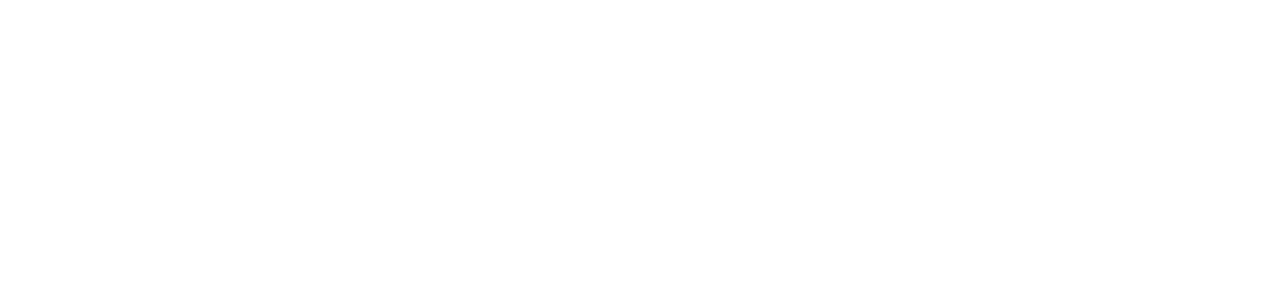
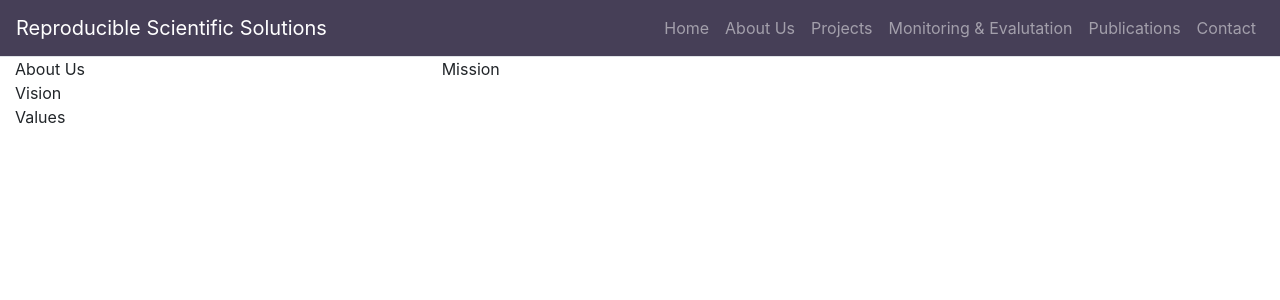
Before and after one commit to sean-slaughter/repdoducible-scientific-solutions, a React (Create React App) app: page /about in a window 1280 px wide. Shown: the top 300 px of the page. Built offline with nearby package versions, Linux system fonts and the light colour scheme.

Commit message:
add navbar

```diff
--- a/src/App.js
+++ b/src/App.js
@@ -2,9 +2,26 @@
 import './App.css';
 import 'bootstrap/dist/css/bootstrap.min.css';
 import Home from './containers/Home';
+import AboutUs from './containers/AboutUs';
+import NavigationBar from './components/NavigationBar';
+import {Route} from 'react-router-dom'
+import Contact from './containers/Contact'
+import MonitoringEvaluation from './containers/MonitoringEvaluation'
+import Projects from './containers/Projects'
+import Publications from './containers/Publications'
 function App() {
+
+
   return (
-  <Home/>
+  <div>
+    <NavigationBar/>
+      <Route path="/home" component={Home}/>
+      <Route path="/about" component={AboutUs}/>
+      <Route path="/monitoringevaluation" component={MonitoringEvaluation}/>
+      <Route path="/projects" component={Projects}/>
+      <Route path="/publications" component={Publications}/>
+      <Route path="/contact" component={Contact}/>
+  </div>
   );
 }
 
--- /dev/null
+++ b/src/components/NavigationBar.js
@@ -0,0 +1,29 @@
+import React from 'react'
+import Navbar from 'react-bootstrap/Navbar'
+import Nav from 'react-bootstrap/Nav'
+import NavbarBrand from 'react-bootstrap/NavbarBrand';
+import NavbarToggle from 'react-bootstrap/NavbarToggle';
+import NavbarCollapse from 'react-bootstrap/NavbarCollapse';
+import {Link} from 'react-router-dom'
+
+export default function NavigationBar() {
+    return (
+        <div>
+            <Navbar className="border-bottom navbar-dark" id="navbar" expand="lg" style={{backgroundColor: "#463F57"}}>
+                <NavbarBrand>Reproducible Scientific Solutions</NavbarBrand>
+                <NavbarToggle className="border-0" aria-controls="navbar-toggle" />
+                <NavbarCollapse id="navbar-toggle" >
+                <Nav className="ml-auto">
+                    <Link className='nav-link' to="/home">Home</Link>
+                    <Link className='nav-link' to="/about">About Us</Link>
+                    <Link className='nav-link' to="/projects">Projects</Link>
+                    <Link className='nav-link' to="/monitoringevaluation">Monitoring &amp; Evalutation</Link>
+                    <Link className='nav-link' to="/publications">Publications</Link>
+                    <Link className='nav-link' to="/contact">Contact</Link>
+                </Nav>
+            </NavbarCollapse>
+            </Navbar>
+
+        </div>
+    )
+}
--- a/src/containers/AboutUs.js
+++ b/src/containers/AboutUs.js
@@ -1,9 +1,23 @@
 import React from 'react'
+import { Col, Container, Row } from 'react-bootstrap'
 
 export default function AboutUs() {
     return (
-        <div>
-
-        </div>
+        <Container fluid>
+            <Row>
+                <Col sm={12} md={4}>
+                    About Us
+                </Col>
+                <Col sm={12} md={8}>
+                    Mission
+                </Col>
+                <Col sm={12} md={8}>
+                    Vision
+                </Col>
+                <Col sm={12} md={8}>
+                    Values
+                </Col>
+            </Row>
+        </Container>
     )
 }
--- a/src/containers/Contact.js
+++ b/src/containers/Contact.js
@@ -3,7 +3,7 @@
 export default function Contact() {
     return (
         <div>
-
+            Contact
         </div>
     )
 }
--- a/src/containers/Home.js
+++ b/src/containers/Home.js
@@ -3,7 +3,7 @@
 const Home = () => {
     return (
         <div>
-
+            Home
         </div>
     );
 }
--- a/src/containers/MonitoringEvaluation.js
+++ b/src/containers/MonitoringEvaluation.js
@@ -3,7 +3,7 @@
 export default function MonitoringEvaluation() {
     return (
         <div>
-
+           Monitoring &amp; Evaluation
         </div>
     )
 }
--- a/src/containers/Projects.js
+++ b/src/containers/Projects.js
@@ -3,7 +3,7 @@
 const Projects = () => {
     return (
         <div>
-
+            Projects
         </div>
     );
 }
--- a/src/containers/Publications.js
+++ b/src/containers/Publications.js
@@ -3,7 +3,7 @@
 const Publications = () => {
     return (
         <div>
-
+            Publications
         </div>
     );
 }
--- a/src/index.css
+++ b/src/index.css
@@ -11,3 +11,7 @@
   font-family: source-code-pro, Menlo, Monaco, Consolas, 'Courier New',
     monospace;
 }
+
+#navbar {
+  color: white !important;
+}
--- a/src/index.js
+++ b/src/index.js
@@ -3,10 +3,16 @@
 import './index.css';
 import App from './App';
 import reportWebVitals from './reportWebVitals';
+import 'bootstrap/dist/css/bootstrap.min.css';
+import {BrowserRouter as Router} from 'react-router-dom'
+
+
 
 ReactDOM.render(
   <React.StrictMode>
-    <App />
+    <Router>
+      <App />
+    </Router>
   </React.StrictMode>,
   document.getElementById('root')
 );
```
Also changed, not shown: src/components/Navbar.js (deleted, +0 -11 lines).
